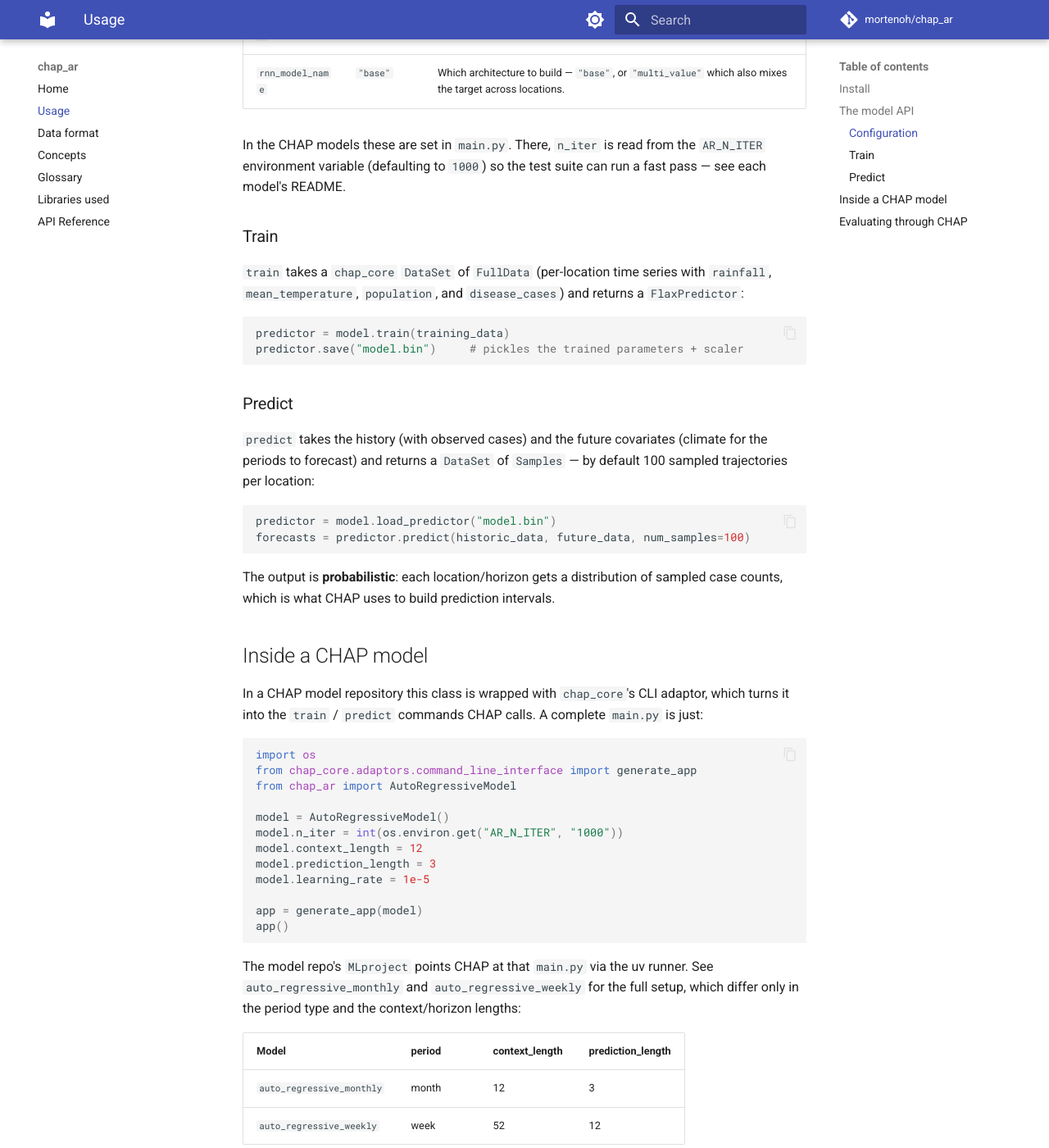
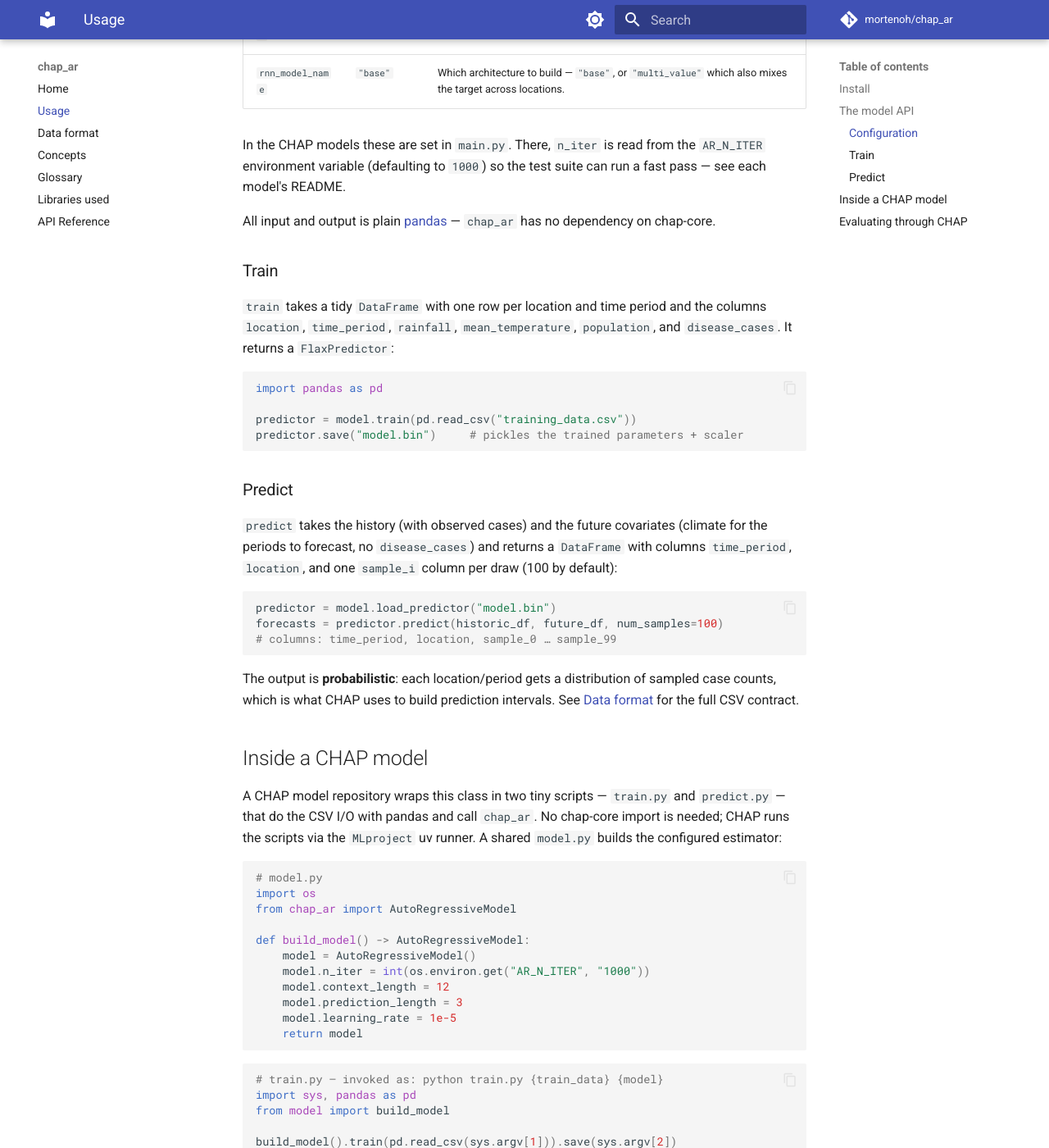
Before and after one commit to chap-models/chap_auto_regressive, an MkDocs documentation site: the page built from docs/usage.md, in a window 1280 px wide and 1400 px high, scrolled down 1163 px. Shown: the whole window at 82% size. Built offline with MkDocs 1.6.1 and Material for MkDocs 9.7.7, drawn with Linux system fonts in a browser that asks for light colours; comment, search, counter and statistics services are not loaded; some of the changed text lies outside the part shown.

Commit message:
refactor!: drop chap-core, speak pandas DataFrames
- get_series, train, predict now take/return tidy pandas DataFrames
  (location, time_period, rainfall, mean_temperature, population, disease_cases
  in; time_period, location, sample_* out) instead of chap_core DataSet/Samples.
- Remove the chap_core imports; add a small time-period parser for the
  day-of-year feature. Drop chap-core (and unused matplotlib) from dependencies;
  add pandas.
- trainer: print -> logging.
- Tests for get_series and a train/predict round-trip; docs updated to pandas.

Removing the chap_core import cuts model cold-boot ~1.97s -> ~0.83s. chap eval is
unaffected (it talks to the model via CSV files, not chap_ar's API).

````diff
--- a/docs/usage.md
+++ b/docs/usage.md
@@ -49,55 +49,79 @@ In the CHAP models these are set in `main.py`. There, `n_iter` is read from the
 `AR_N_ITER` environment variable (defaulting to `1000`) so the test suite can run
 a fast pass — see each model's README.
 
+All input and output is plain [pandas](https://pandas.pydata.org/) — `chap_ar`
+has no dependency on chap-core.
+
 ### Train
 
-`train` takes a `chap_core` `DataSet` of `FullData` (per-location time series with
-`rainfall`, `mean_temperature`, `population`, and `disease_cases`) and returns a
-`FlaxPredictor`:
+`train` takes a tidy `DataFrame` with one row per location and time period and the
+columns `location`, `time_period`, `rainfall`, `mean_temperature`, `population`,
+and `disease_cases`. It returns a `FlaxPredictor`:
 
 ```python
-predictor = model.train(training_data)
+import pandas as pd
+
+predictor = model.train(pd.read_csv("training_data.csv"))
 predictor.save("model.bin")     # pickles the trained parameters + scaler
 ```
 
 ### Predict
 
 `predict` takes the history (with observed cases) and the future covariates
-(climate for the periods to forecast) and returns a `DataSet` of `Samples` — by
-default 100 sampled trajectories per location:
+(climate for the periods to forecast, no `disease_cases`) and returns a
+`DataFrame` with columns `time_period`, `location`, and one `sample_i` column per
+draw (100 by default):
 
 ```python
 predictor = model.load_predictor("model.bin")
-forecasts = predictor.predict(historic_data, future_data, num_samples=100)
+forecasts = predictor.predict(historic_df, future_df, num_samples=100)
+# columns: time_period, location, sample_0 … sample_99
 ```
 
-The output is **probabilistic**: each location/horizon gets a distribution of
-sampled case counts, which is what CHAP uses to build prediction intervals.
+The output is **probabilistic**: each location/period gets a distribution of
+sampled case counts, which is what CHAP uses to build prediction intervals. See
+[Data format](data.md) for the full CSV contract.
 
 ## Inside a CHAP model
 
-In a CHAP model repository this class is wrapped with `chap_core`'s CLI adaptor,
-which turns it into the `train` / `predict` commands CHAP calls. A complete
-`main.py` is just:
+A CHAP model repository wraps this class in two tiny scripts — `train.py` and
+`predict.py` — that do the CSV I/O with pandas and call `chap_ar`. No chap-core
+import is needed; CHAP runs the scripts via the `MLproject` uv runner. A shared
+`model.py` builds the configured estimator:
 
 ```python
+# model.py
 import os
-from chap_core.adaptors.command_line_interface import generate_app
 from chap_ar import AutoRegressiveModel
 
-model = AutoRegressiveModel()
-model.n_iter = int(os.environ.get("AR_N_ITER", "1000"))
-model.context_length = 12
-model.prediction_length = 3
-model.learning_rate = 1e-5
-
-app = generate_app(model)
-app()
+def build_model() -> AutoRegressiveModel:
+    model = AutoRegressiveModel()
+    model.n_iter = int(os.environ.get("AR_N_ITER", "1000"))
+    model.context_length = 12
+    model.prediction_length = 3
+    model.learning_rate = 1e-5
+    return model
 ```
 
-The model repo's `MLproject` points CHAP at that `main.py` via the uv runner. See
-`auto_regressive_monthly` and `auto_regressive_weekly` for the full setup, which
-differ only in the period type and the context/horizon lengths:
+```python
+# train.py — invoked as: python train.py {train_data} {model}
+import sys, pandas as pd
+from model import build_model
+
+build_model().train(pd.read_csv(sys.argv[1])).save(sys.argv[2])
+```
+
+```python
+# predict.py — invoked as: python predict.py {model} {historic} {future} {out}
+import sys, pandas as pd
+from model import build_model
+
+predictor = build_model().load_predictor(sys.argv[1])
+predictor.predict(pd.read_csv(sys.argv[2]), pd.read_csv(sys.argv[3])).to_csv(sys.argv[4], index=False)
+```
+
+See `auto_regressive_monthly` and `auto_regressive_weekly` for the full setup,
+which differ only in the period type and the context/horizon lengths:
 
 | Model | period | context_length | prediction_length |
 | --- | --- | --- | --- |
--- a/pyproject.toml
+++ b/pyproject.toml
@@ -4,14 +4,13 @@ version = "1.0.0"
 description = "Climate-health auto-regressive flax model (minimal, modernized fork)"
 requires-python = ">=3.13,<3.14"
 dependencies = [
-    "chap-core>=1.4.0",
     "flax>=0.10.2",
     "jax>=0.4.34",
     "optax>=0.2.4",
     "scipy>=1.11",
     "numpy>=2.1",
+    "pandas>=2.1",
     "more-itertools>=10.0",
-    "matplotlib>=3.8",
 ]
 
 [dependency-groups]
````
Also changed, not shown: docs/glossary.md (+5 -2 lines), docs/index.md (+2 -2 lines), docs/libraries.md (+12 -12 lines), 6 other files.
